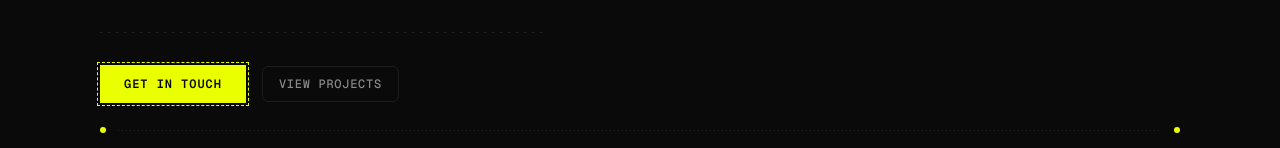
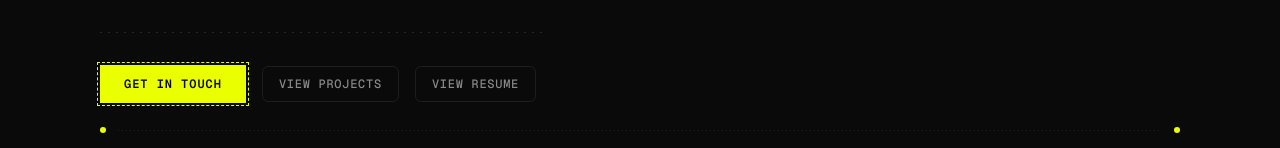
Before and after one commit to xcurx/portfolio-v2, a Next.js app: page / in a window 1280 px wide. Shown: the part 765-913 px from the top of the page. Built offline with nearby package versions, Linux system fonts and the light colour scheme.

Commit message:
feat: add link to resume in hero section

```diff
--- a/components/hero.tsx
+++ b/components/hero.tsx
@@ -190,6 +190,9 @@ export function Hero() {
               <a href="#projects" className="btn-ghost">
                 View projects
               </a>
+              <a href="https://drive.google.com/file/d/1tnAEAhTIx6xYi5oGjf7GVOXPFrkHNlAU/view?usp=sharing" target="_blank" className="btn-ghost">
+                View Resume
+              </a>
             </motion.div>
           </div>
 
```
